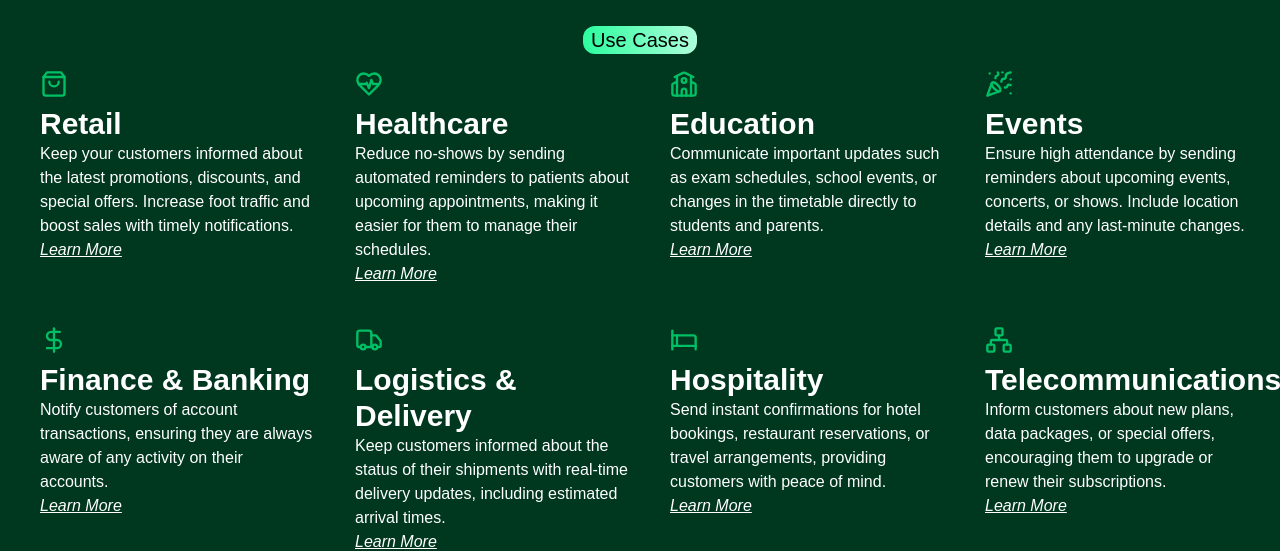
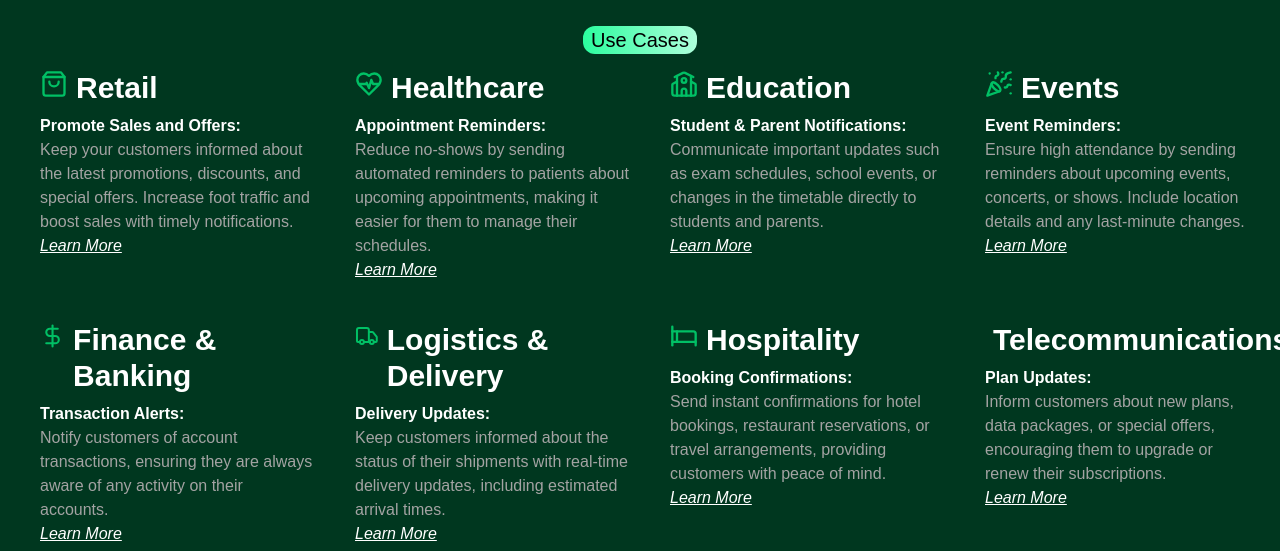
Before and after one commit to nzommmo/Bulk-sms, a React (Vite) app in the folder Frontend/: page / in a window 1280 px wide. Shown: the part 1358-1909 px from the top of the page. Built offline with nearby package versions, Linux system fonts and the light colour scheme; no server answers.

Commit message:
Use Cases Complete

```diff
--- a/Frontend/src/Components/Homepage/Navbar.jsx
+++ b/Frontend/src/Components/Homepage/Navbar.jsx
@@ -4,7 +4,9 @@ import { useNavigate } from "react-router-dom";
 
 const Navbar = () => {
   const navigate = useNavigate();
-  const [more,setMore] = useState("")
+
+
+
 
   const handleLoginClick = () => {
     navigate("/dashboard"); // Replace '/dashboard' with your desired path
--- a/Frontend/src/Components/Homepage/UseCase.jsx
+++ b/Frontend/src/Components/Homepage/UseCase.jsx
@@ -16,17 +16,17 @@ const UseCase = () => {
       <div className='grid md:grid-cols-4 md:gap-10 sm:gap-5 sm:grid-cols-2 ms-10 me-5'>
 
        <div className="">
-       <ShoppingBag className='mb-2'color="#00c065" size={28}/>
-          <p className="font-bold sm:text-xl md:text-3xl">Retail</p>
-          <p>Keep your customers informed about the latest promotions, discounts, and special offers. Increase foot traffic and boost sales with timely notifications.
 
-          </p>
+          <p className="font-bold sm:text-xl md:text-3xl flex gap-2 mb-2"> <ShoppingBag className='mb-2'color="#00c065" size={28}/>Retail</p>
+          <p className="text-neutral-400"> <span className="font-bold text-white">Promote Sales and Offers:</span> <br/> Keep your customers informed about the latest promotions, discounts, and special offers. Increase foot traffic and boost sales with timely notifications.</p>
          <p className="italic underline"  onClick={()=>SeeMoreClick(1)}>
          Learn More
           </p>
           {isVisible === 1 && (
              <div className="content  ">
-             <p>This content is displayed when the button is clicked!</p>
+          <p className="text-neutral-400"> <span className="font-bold text-white">Loyalty Programs:</span> <br/> Engage your loyal customers with personalized messages and exclusive deals, encouraging repeat purchases and customer retention.</p>
+          <p className="text-neutral-400"> <span className="font-bold text-white">Product Launches:</span> <br/> Announce new products or services directly to your customers, ensuring they’re the first to know.</p>
+
           </div>
           )}
          <div>
@@ -34,103 +34,128 @@ const UseCase = () => {
         </div>
 
         <div>
-        <HeartPulse className='mb-2' color="#00c065" size={28}/>
-          <p className="font-bold sm:text-xl md:text-3xl">Healthcare</p>
-          <p>Reduce no-shows by sending automated reminders to patients about upcoming appointments, making it easier for them to manage their schedules.
-          </p>
+          <p className="font-bold sm:text-xl md:text-3xl flex gap-2 mb-2"><HeartPulse className='mb-2' color="#00c065" size={28}/>
+          Healthcare</p>
+          <p className="text-neutral-400"> <span className="font-bold text-white">Appointment Reminders:</span> <br/> Reduce no-shows by sending automated reminders to patients about upcoming appointments, making it easier for them to manage their schedules.</p>
+
           <p className="italic underline"  onClick={()=>SeeMoreClick(2)}>
           Learn More
           </p>
           {isVisible === 2 && (
              <div className="content  ">
-             <p>This content is displayed when the button is clicked!</p>
+          <p className="text-neutral-400"> <span className="font-bold text-white">Health Tips & Awareness:</span> <br/> Send out regular health tips, vaccination reminders, or wellness advice to keep your patients informed and healthy.
+          </p>
+          <p className="text-neutral-400"> <span className="font-bold text-white">Emergency Alerts:</span> <br/> Quickly notify patients and staff in case of emergencies, ensuring timely communication during critical situations.
+          </p>
           </div>
           )}
 
         </div>
         <div>
-        <School  className='mb-2'  color="#00c065" size={28}/>
-          <p className="font-bold sm:text-xl md:text-3xl"> Education</p>
-          <p>Communicate important updates such as exam schedules, school events, or changes in the timetable directly to students and parents.
+
+          <p className="font-bold sm:text-xl md:text-3xl flex gap-2 mb-2"><School  className='mb-2'  color="#00c065" size={28}/> Education</p>
+          <p className="text-neutral-400"> <span className="font-bold text-white">Student & Parent Notifications:</span> <br/> Communicate important updates such as exam schedules, school events, or changes in the timetable directly to students and parents.
           </p>
+
           <p className="italic underline"  onClick={()=>SeeMoreClick(3)}>
           Learn More
           </p>
           {isVisible === 3 && (
              <div className="content  ">
-             <p>This content is displayed when the button is clicked!</p>
+          <p className="text-neutral-400"> <span className="font-bold text-white">Fee Reminders:</span> <br/> Send reminders for fee payments to parents or students, helping schools maintain timely collections.
+          </p>
+          <p className="text-neutral-400"> <span className="font-bold text-white">Event Announcements:</span> <br/> Promote school events, parent-teacher meetings, or extracurricular activities, ensuring high participation and engagement.
+          </p>
           </div>
           )}
 
         </div>
         <div>
-        <PartyPopper  className='mb-2'  color="#00c065" size={28}/>
-          <p  className="font-bold sm:text-xl md:text-3xl">Events</p>
-          <p>Ensure high attendance by sending reminders about upcoming events, concerts, or shows. Include location details and any last-minute changes.</p>
+
+          <p  className="font-bold sm:text-xl md:text-3xl flex gap-2 mb-2"><PartyPopper  className='mb-2'  color="#00c065" size={28}/>Events</p>
+          <p className="text-neutral-400"> <span className="font-bold text-white">Event Reminders:</span> <br/> Ensure high attendance by sending reminders about upcoming events, concerts, or shows. Include location details and any last-minute changes.
+          </p>
           <p className="italic underline"  onClick={()=>SeeMoreClick(4)}>
           Learn More
           </p>
           {isVisible === 4 && (
              <div className="content  ">
-             <p>This content is displayed when the button is clicked!</p>
+          <p className="text-neutral-400"> <span className="font-bold text-white">Ticketing Information:</span> <br/> Provide attendees with ticketing details, including purchase confirmations, digital tickets, and entry instructions.
+          </p>
+          <p className="text-neutral-400"> <span className="font-bold text-white">Post-Event Follow-Up:</span> <br/> Engage attendees after the event with thank-you messages, feedback requests, or information about future events.</p>
           </div>
           )}
 
         </div>
 
         <div>
-        <DollarSign  className='mb-2'  color="#00c065" size={28}/>
-          <p  className="font-bold sm:text-xl md:text-3xl">Finance & Banking</p>
-          <p>Notify customers of account transactions, ensuring they are always aware of any activity on their accounts.</p>
+
+          <p  className="font-bold sm:text-xl md:text-3xl flex gap-2 mb-2"><DollarSign  className='mb-2'  color="#00c065" size={28}/>Finance & Banking</p>
+          <p className="text-neutral-400"> <span className="font-bold text-white">Transaction Alerts:</span> <br/> Notify customers of account transactions, ensuring they are always aware of any activity on their accounts.</p>
           <p className="italic underline"  onClick={()=>SeeMoreClick(5)}>
           Learn More
           </p>
           {isVisible === 5 && (
              <div className="content  ">
-             <p>This content is displayed when the button is clicked!</p>
+          <p className="text-neutral-400"> <span className="font-bold text-white">Payment Reminders:</span> <br/> Send out reminders for loan payments, credit card bills, or other financial obligations, helping customers avoid late fees.
+          </p>
+          <p className="text-neutral-400"> <span className="font-bold text-white">Security Alerts:</span> <br/> Quickly alert customers to any suspicious activity on their accounts, adding an extra layer of security.
+          </p>
           </div>
           )}
 
         </div>
         <div>
-        <Truck  className='mb-2'  color="#00c065" size={28}/>
-          <p  className="font-bold sm:text-xl md:text-3xl">Logistics & Delivery</p>
-          <p>Keep customers informed about the status of their shipments with real-time delivery updates, including estimated arrival times.
+
+          <p  className="font-bold sm:text-xl md:text-3xl flex gap-2 mb-2"><Truck  className='mb-2'  color="#00c065" size={28}/>Logistics & Delivery</p>
+          <p className="text-neutral-400"> <span className="font-bold text-white">Delivery Updates:</span> <br/> Keep customers informed about the status of their shipments with real-time delivery updates, including estimated arrival times.
           </p>
+
           <p className="italic underline"  onClick={()=>SeeMoreClick(6)}>
           Learn More
           </p>
           {isVisible === 6 && (
              <div className="content  ">
-             <p>This content is displayed when the button is clicked!</p>
+          <p className="text-neutral-400"> <span className="font-bold text-white">Driver Coordination:</span> <br/> Communicate with drivers and delivery personnel to provide route updates, customer instructions, or changes in delivery schedules.
+          </p>
+          <p className="text-neutral-400"> <span className="font-bold text-white">Customer Feedback:</span> <br/> After a delivery, prompt customers to provide feedback on their experience, helping you improve service quality.
+          </p>
           </div>
           )}
 
         </div>
         <div>
-        <Bed  className='mb-2'  color="#00c065" size={28}/>
-          <p  className="font-bold sm:text-xl md:text-3xl">Hospitality</p>
-          <p>Send instant confirmations for hotel bookings, restaurant reservations, or travel arrangements, providing customers with peace of mind.</p>
+
+          <p  className="font-bold sm:text-xl md:text-3xl flex gap-2 mb-2"><Bed  className='mb-2'  color="#00c065" size={28}/>Hospitality</p>
+          <p className="text-neutral-400"> <span className="font-bold text-white">Booking Confirmations:</span> <br/> Send instant confirmations for hotel bookings, restaurant reservations, or travel arrangements, providing customers with peace of mind.
+          </p>
           <p className="italic underline"  onClick={()=>SeeMoreClick(7)}>
           Learn More
           </p>
           {isVisible === 7 && (
              <div className="content  ">
-             <p>This content is displayed when the button is clicked!</p>
+          <p className="text-neutral-400"> <span className="font-bold text-white">Check-in Reminders:</span> <br/> Remind guests of their upcoming check-ins or send them personalized welcome messages to enhance their experience.
+          </p>
+          <p className="text-neutral-400"> <span className="font-bold text-white">Promotional Campaigns:</span> <br/> Promote special packages, seasonal offers, or events at your hotel or restaurant to attract more guests.
+          </p>
           </div>
           )}
 
         </div>
         <div>
-        <Network  className='mb-2'  color="#00c065" size={28}/>
-          <p  className="font-bold sm:text-xl md:text-3xl">Telecommunications</p>
-          <p>Inform customers about new plans, data packages, or special offers, encouraging them to upgrade or renew their subscriptions.</p>
+
+          <p  className="font-bold sm:text-xl md:text-3xl flex gap-2 mb-2"><Network  className='mb-2'  color="#00c065" size={28}/>Telecommunications</p>
+          <p className="text-neutral-400"> <span className="font-bold text-white">Plan Updates:</span> <br/> Inform customers about new plans, data packages, or special offers, encouraging them to upgrade or renew their subscriptions.
+          </p>
           <p className="italic underline"  onClick={()=>SeeMoreClick(8)}>
           Learn More
           </p>
           {isVisible === 8 && (
              <div className="content  ">
-             <p>This content is displayed when the button is clicked!</p>
+          <p className="text-neutral-400"> <span className="font-bold text-white">Network Alerts:</span> <br/> Notify customers of network outages, maintenance schedules, or service disruptions, keeping them informed.
+          </p>
+          <p className="text-neutral-400"> <span className="font-bold text-white">Customer Support:</span> <br/> Provide quick responses to customer inquiries via SMS, offering them immediate assistance with their concerns.
+          </p>
           </div>
           )}
 
```
Lines whose indentation alone changed are shown as unchanged.
